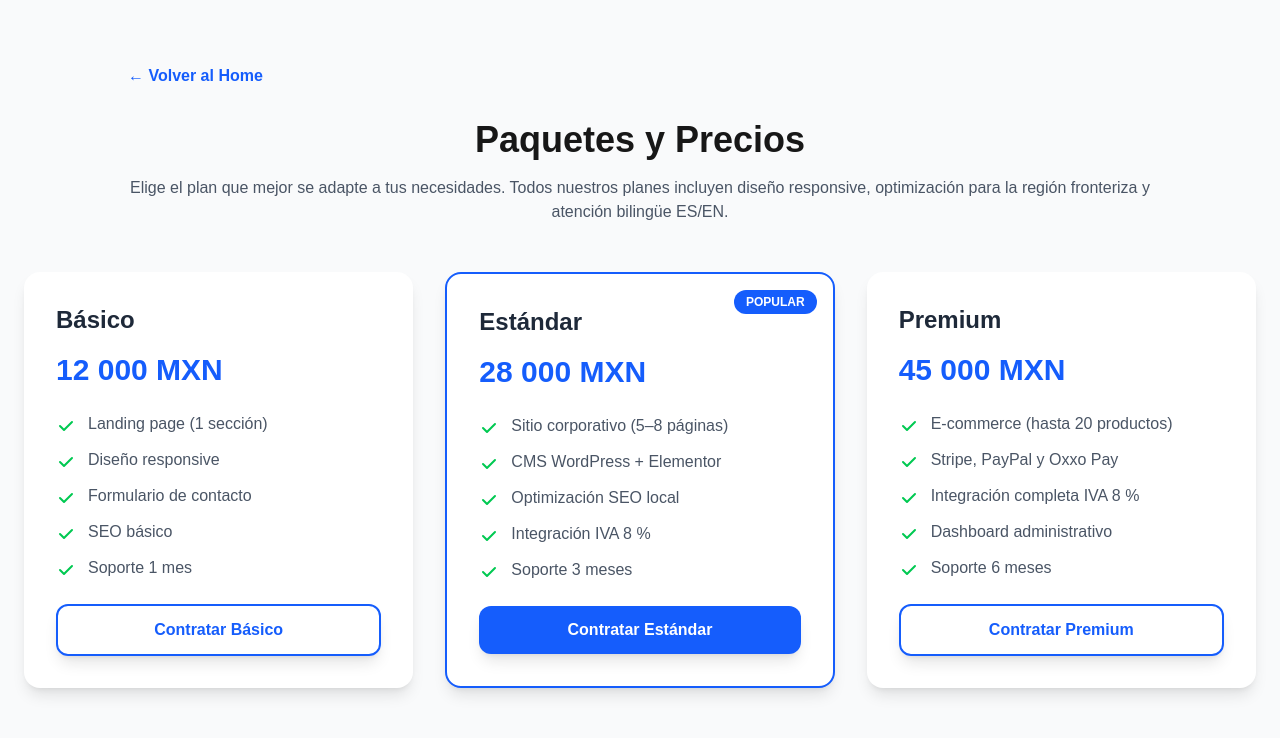
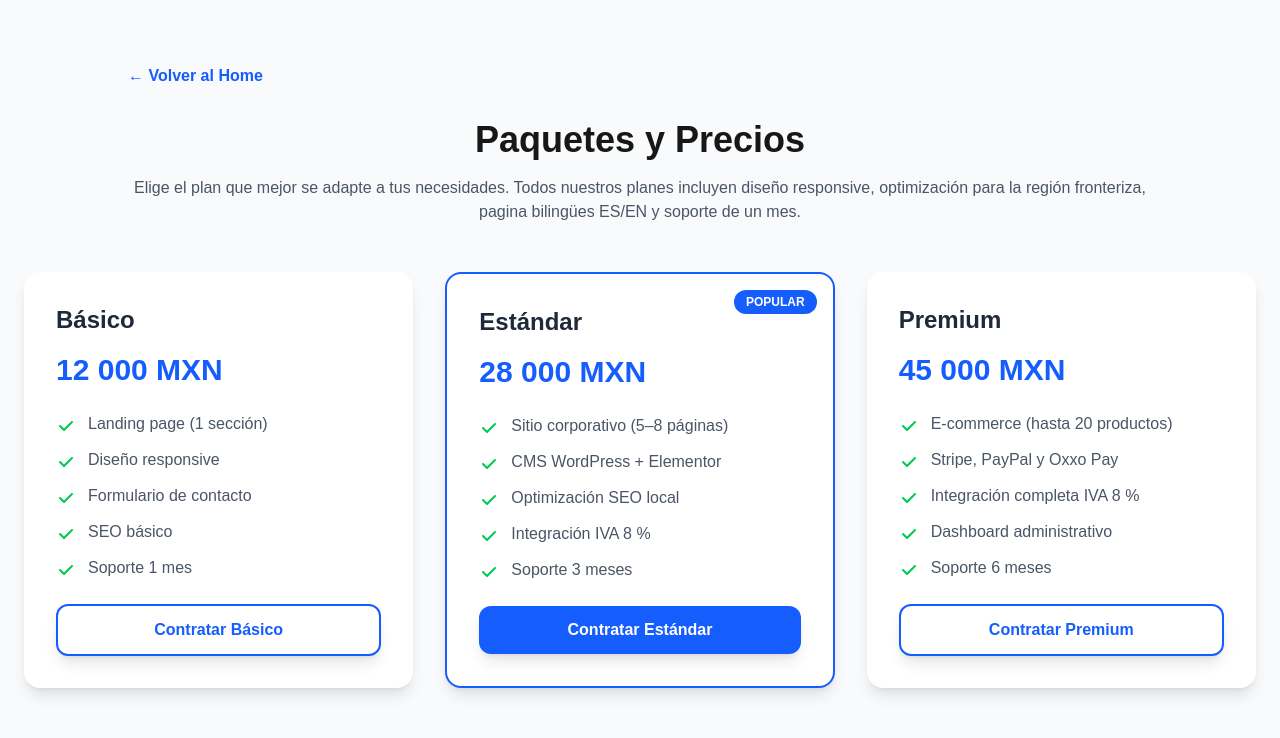
Before and after one commit to roiszs/agency-roiszs, a Next.js app: page /pricing in a window 1280 px wide. Shown: the top 738 px of the page. Built offline with nearby package versions, Linux system fonts and the light colour scheme.

Commit message:
Cambios en texto

```diff
--- a/src/app/pricing/page.tsx
+++ b/src/app/pricing/page.tsx
@@ -67,7 +67,7 @@ export default function PricingPage() {
         <p className="text-gray-600 mt-4">
           Elige el plan que mejor se adapte a tus necesidades. Todos nuestros
           planes incluyen diseño responsive, optimización para la región
-          fronteriza y atención bilingüe ES/EN.
+          fronteriza, pagina bilingües ES/EN y soporte de un mes.
         </p>
       </section>
 
```
